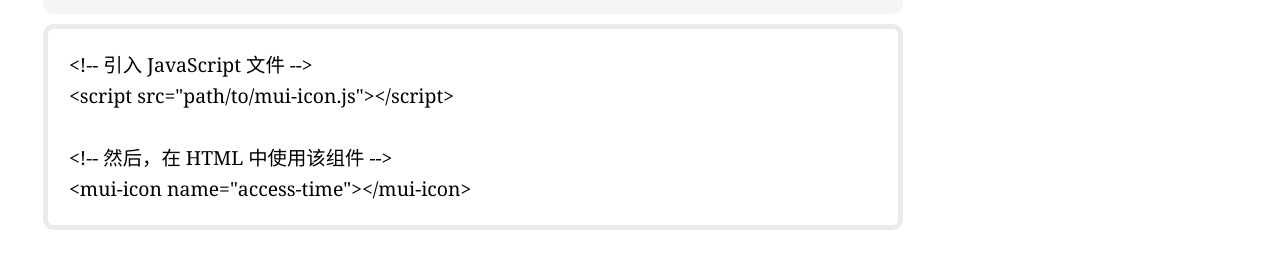
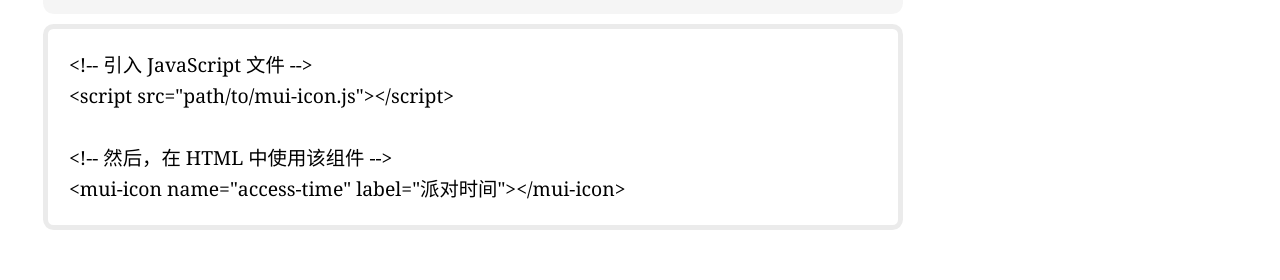
Before and after one commit to mikemai2awesome/mui-icon-wc, a website: page cn/index.html in a window 1280 px wide. Shown: the part 267-547 px from the top of the page. Drawn offline with nearby package versions, Linux system fonts and the light colour scheme; no server answers.

Commit message:
chore: fix chinese doc how-to example

```diff
--- a/cn/index.html
+++ b/cn/index.html
@@ -75,7 +75,7 @@
 &lt;script src="path/to/mui-icon.js"&gt;&lt;/script&gt;
 
 &lt;!-- 然后，在 HTML 中使用该组件 --&gt;
-&lt;mui-icon name="access-time"&gt;&lt;/mui-icon&gt;</code></pre>
+&lt;mui-icon name="access-time" label="派对时间"&gt;&lt;/mui-icon&gt;</code></pre>
         </section>
 
         <section>
```
